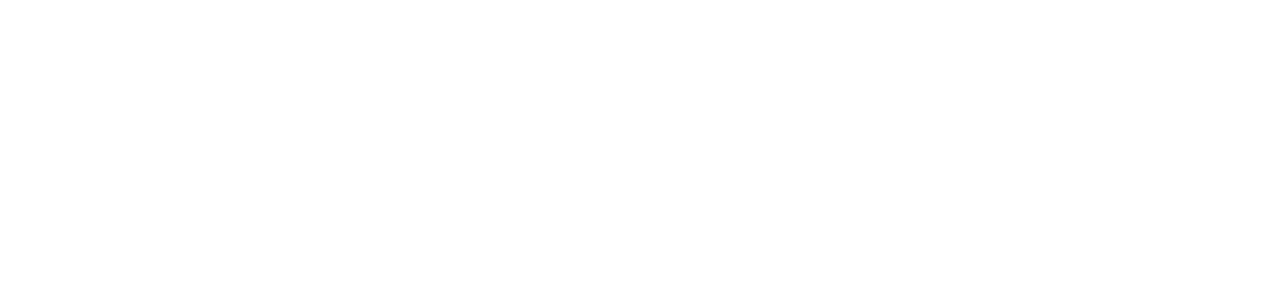
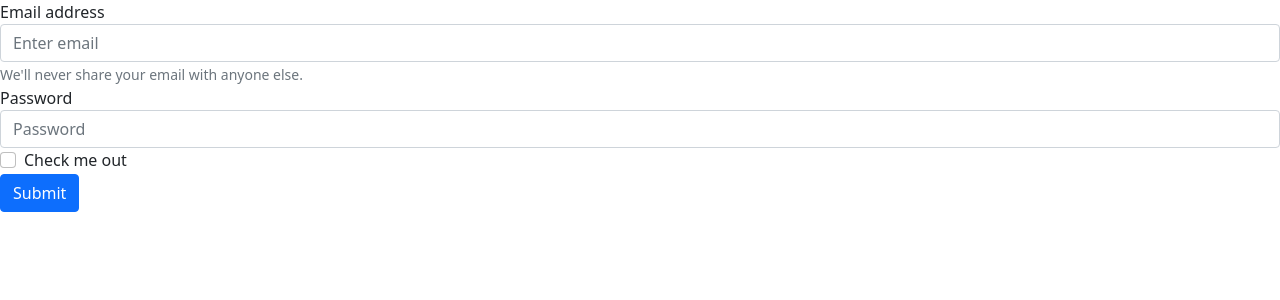
Before and after one commit to Joysjo1/Angular, an Angular app: page /form in a window 1280 px wide. Before the commit this address led to /. Shown: the top 300 px of the page. Built offline with nearby package versions, Linux system fonts and the light colour scheme.

Commit message:
first change

```diff
--- a/src/app/app-routing.module.ts
+++ b/src/app/app-routing.module.ts
@@ -4,6 +4,7 @@
 import { SigninComponent } from './components/signin/signin.component';
 import {HttpClientModule} from '@angular/common/http';
 import { LoginComponent } from './components/login/login.component';
+import { FormComponent } from './components/form/form.component';
 
 const routes: Routes = [
   {
@@ -11,6 +12,9 @@
   },
   {
     path:'',component:LoginComponent
+  },
+  {
+    path:'form',component:FormComponent
   }
 ];
 
--- a/src/app/app.module.ts
+++ b/src/app/app.module.ts
@@ -7,13 +7,15 @@
 import { EditComponent } from './components/edit/edit.component';
 import { LoginComponent } from './components/login/login.component';
 import { RouterModule } from '@angular/router';
+import { FormComponent } from './components/form/form.component';
 
 @NgModule({
   declarations: [
     AppComponent,
     SigninComponent,
     EditComponent,
-    LoginComponent
+    LoginComponent,
+    FormComponent
   ],
   imports: [
     BrowserModule,
--- /dev/null
+++ b/src/app/components/form/form.component.html
@@ -0,0 +1,16 @@
+<form>
+    <div class="form-group">
+      <label for="exampleInputEmail1">Email address</label>
+      <input type="email" class="form-control" id="exampleInputEmail1" aria-describedby="emailHelp" placeholder="Enter email">
+      <small id="emailHelp" class="form-text text-muted">We'll never share your email with anyone else.</small>
+    </div>
+    <div class="form-group">
+      <label for="exampleInputPassword1">Password</label>
+      <input type="password" class="form-control" id="exampleInputPassword1" placeholder="Password">
+    </div>
+    <div class="form-check">
+      <input type="checkbox" class="form-check-input" id="exampleCheck1">
+      <label class="form-check-label" for="exampleCheck1">Check me out</label>
+    </div>
+    <button type="submit" class="btn btn-primary">Submit</button>
+  </form>
--- /dev/null
+++ b/src/app/components/form/form.component.ts
@@ -0,0 +1,15 @@
+import { Component, OnInit } from '@angular/core';
+
+@Component({
+  selector: 'app-form',
+  templateUrl: './form.component.html',
+  styleUrls: ['./form.component.scss']
+})
+export class FormComponent implements OnInit {
+
+  constructor() { }
+
+  ngOnInit(): void {
+  }
+
+}
```
Also changed, not shown: src/app/components/form/form.component.scss (added), 1 other file (tests, documents, lock files or other folders).
